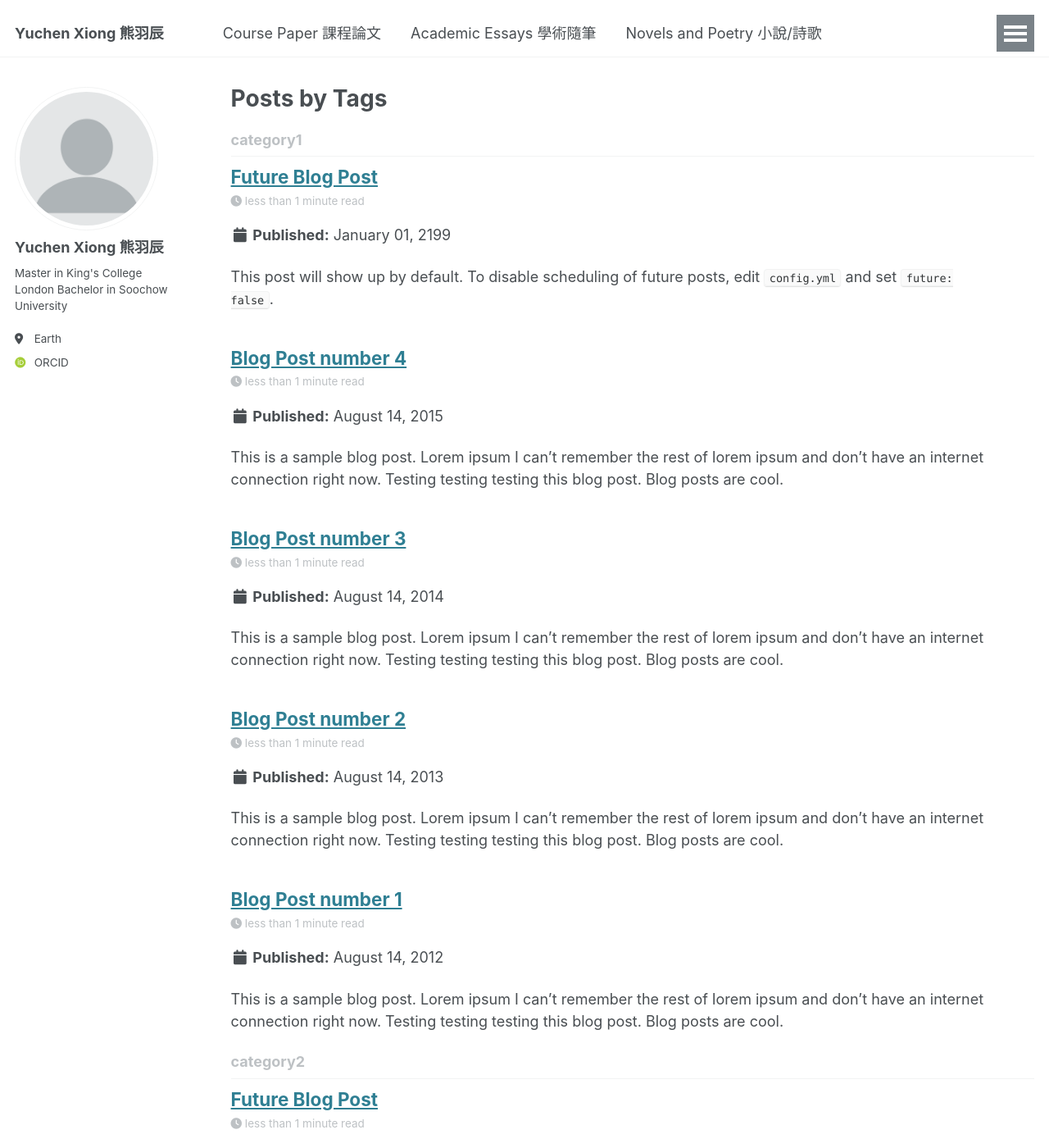
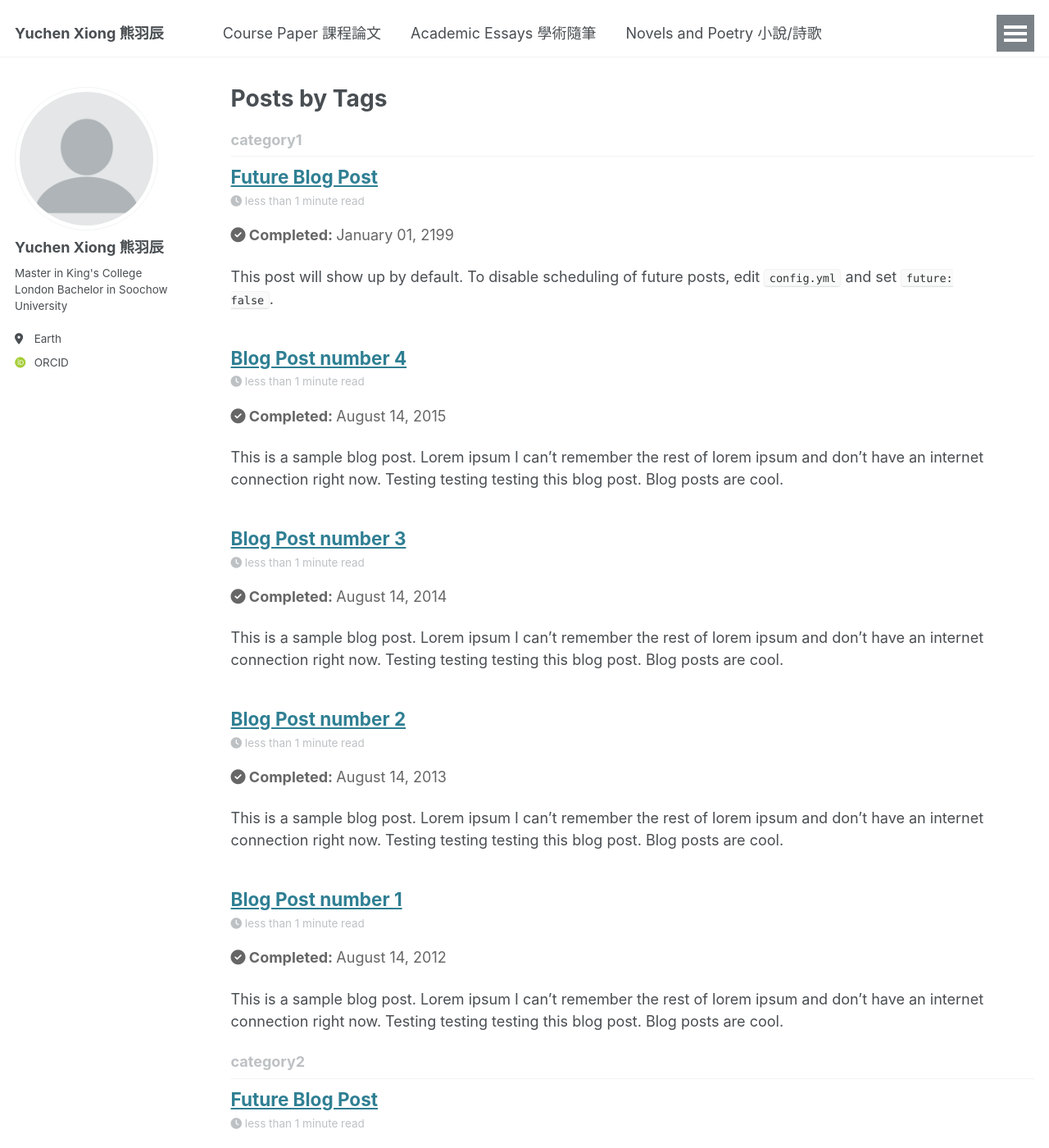
Before and after one commit to yuchen2402/yuchen2402.github.io, a Jekyll site: the page built from _pages/tag-archive.html, in a window 1280 px wide and 1400 px high. Shown: the whole window at 82% size. Built offline with Jekyll 4.4.1, drawn with Linux system fonts in a browser that asks for light colours; some web fonts are replaced; some of the changed text lies outside the part shown.

Commit message:
Update archive-single.html

```diff
--- a/_includes/archive-single.html
+++ b/_includes/archive-single.html
@@ -42,9 +42,17 @@
           <p> {{ post.type }}, <i>{{ post.venue }}</i>, {{ post.date | default: "1900-01-01" | date: "%Y" }} </p>
         {% elsif post.collection == 'publications' %}
           <p>Published in <i>{{ post.venue }}</i>, {{ post.date | default: "1900-01-01" | date: "%Y" }} </p>
-        {% elsif post.date %}
-         <p class="page__date"><strong><i class="fa fa-fw fa-calendar" aria-hidden="true"></i> {{ site.data.ui-text[site.locale].date_label | default: "Published:" }}</strong> <time datetime="{{ post.date | default: "1900-01-01" | date_to_xmlschema }}">{{ post.date | default: "1900-01-01" | date: "%B %d, %Y" }}</time></p>
-        {% endif %}
+       {% elsif post.date %}
+  <p class="page__date" style="color:#666;">
+    <strong>
+      <i class="fa fa-check-circle" aria-hidden="true" style="color:#666;"></i>
+      Completed:
+    </strong>
+    <time datetime="{{ post.date | default: '1900-01-01' | date_to_xmlschema }}">
+      {{ post.date | default: '1900-01-01' | date: '%B %d, %Y' }}
+    </time>
+  </p>
+{% endif %}
 
     {% if post.excerpt and site.read_more != 'enabled' %}
     <p class="archive__item-excerpt" itemprop="description">{{ post.excerpt | markdownify }}</p>
```
